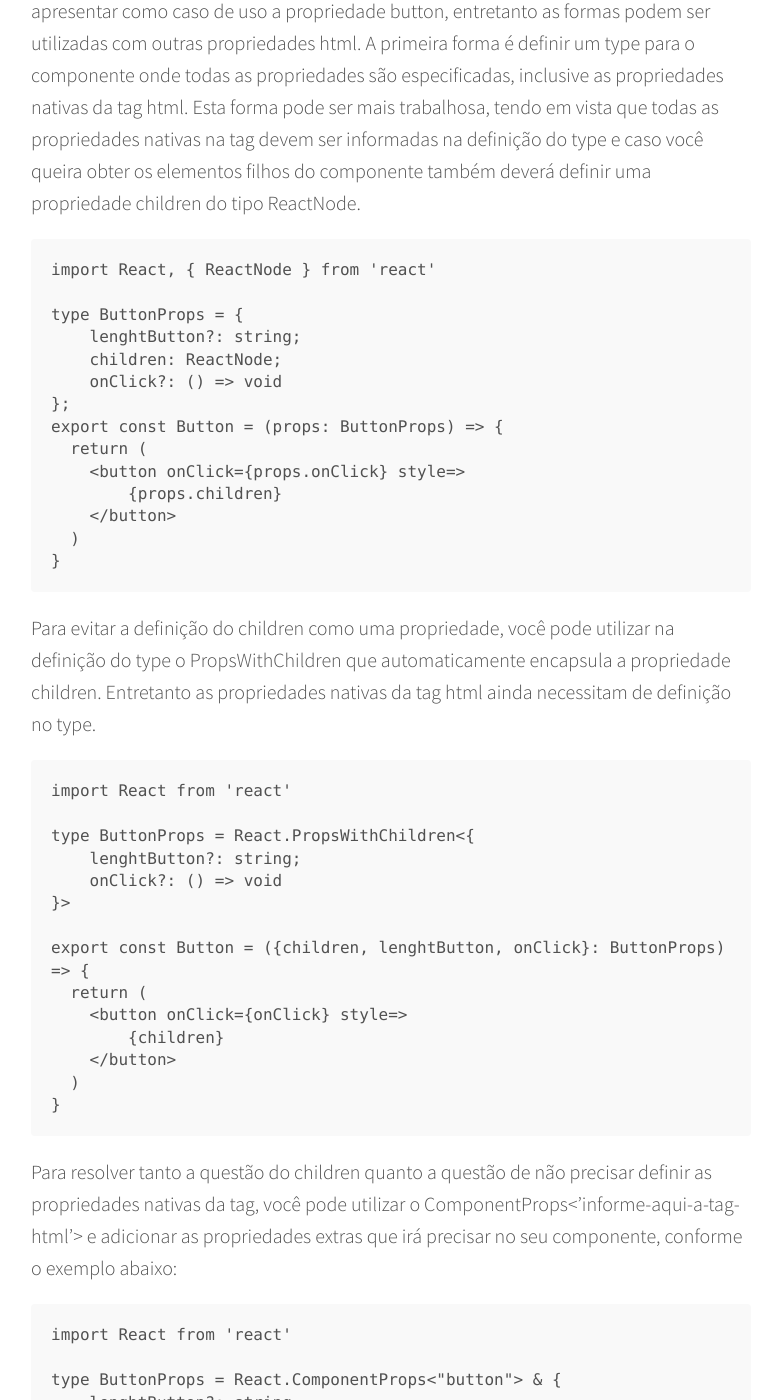
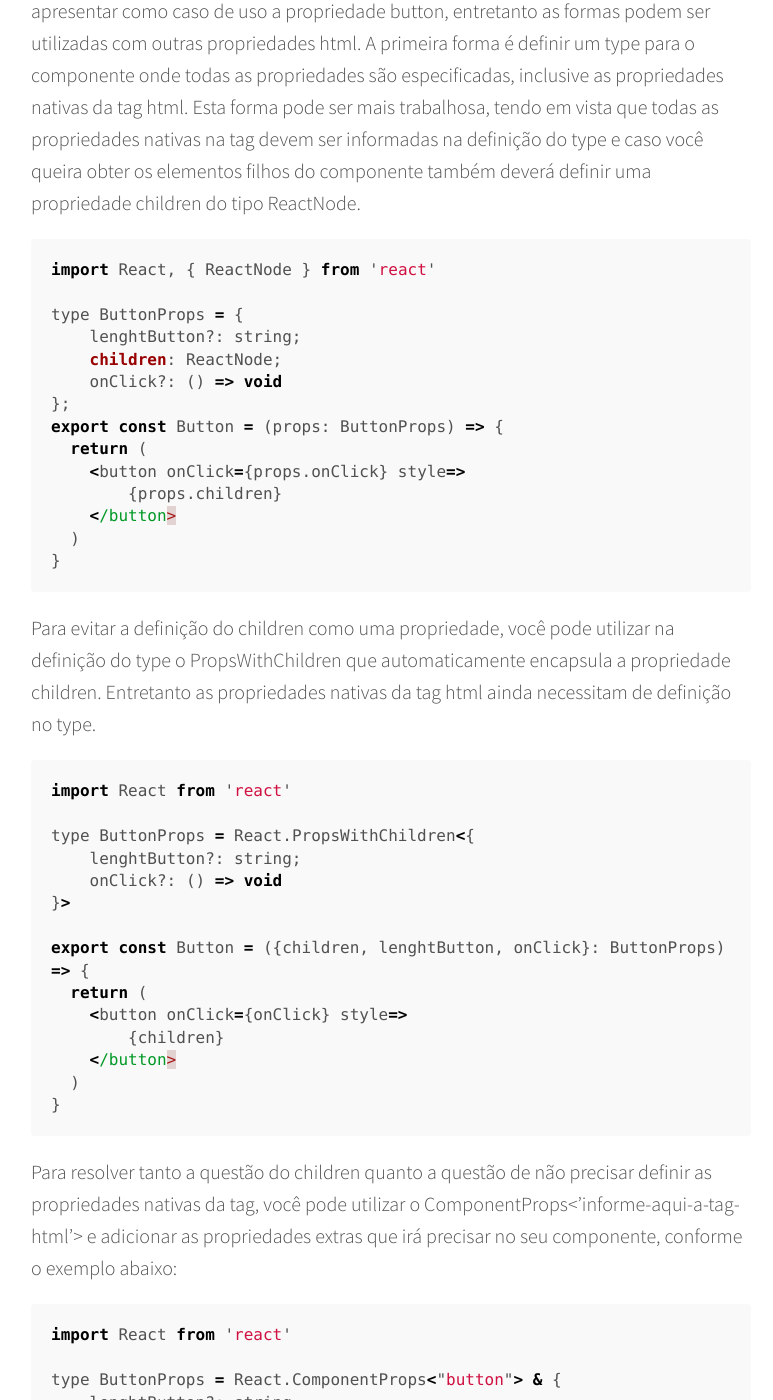
Before and after one commit to paulodutra/paulodutra.github.io, a Jekyll site: the page built from _posts/2023-08-17-3-formas-de-criar-componente-de-button-utilizando-react-com-typescript.md, in a window 1280 px wide and 1400 px high, scrolled down 441 px. Shown: the whole window, without its empty margins (249-1022 px from the left). Built offline with Jekyll 4.4.1, drawn with Linux system fonts in a browser that asks for light colours; comment, search, counter and statistics services are not loaded; some of the changed text lies outside the part shown.

Commit message:
Update 2023-08-17-3-formas-de-criar-componente-de-button-utilizando-react-com-typescript.md
fix: fixing the date and code snippets of post

````diff
--- a/_posts/2023-08-17-3-formas-de-criar-componente-de-button-utilizando-react-com-typescript.md
+++ b/_posts/2023-08-17-3-formas-de-criar-componente-de-button-utilizando-react-com-typescript.md
@@ -1,14 +1,14 @@
 ---
 layout: post
 title:  "3 formas de criar componente de button utilizando React com typescript"
-date:   2022-11-09 13:18:00 -0200
+date:   2023-08-13 13:18:00 -0200
 categories: blog, tecnologia, javascript, react
 ---
 
 Fala pessoal, irei apresentar 3 formas de definir tipos para propriedades html, irei apresentar como caso de uso a propriedade button, entretanto as formas podem ser utilizadas com outras propriedades html.
 A primeira forma é definir um type para o componente onde todas as propriedades são especificadas, inclusive as propriedades nativas da tag html. Esta forma pode ser mais trabalhosa, tendo em vista que todas as propriedades nativas na tag devem ser informadas na definição do type e caso você queira obter os elementos filhos do componente também deverá definir uma propriedade children do tipo ReactNode.
 
-```
+```javascript
 import React, { ReactNode } from 'react'
 
 type ButtonProps = {
@@ -26,7 +26,7 @@ export const Button = (props: ButtonProps) => {
 ```
 Para evitar a definição do children como uma propriedade, você pode utilizar na definição do type o PropsWithChildren que automaticamente encapsula a propriedade children.  Entretanto as propriedades nativas da tag html ainda necessitam de definição no type.
 
-```
+```javascript
 import React from 'react'
 
 type ButtonProps = React.PropsWithChildren<{
@@ -44,7 +44,7 @@ export const Button = ({children, lenghtButton, onClick}: ButtonProps) => {
 ```
 Para resolver tanto a questão do children quanto a questão de não precisar definir as propriedades nativas da tag, você pode utilizar o ComponentProps<’informe-aqui-a-tag-html’> e adicionar as propriedades extras que irá precisar no seu componente, conforme o exemplo abaixo:
 
-```
+```javascript
 import React from 'react'
 
 type ButtonProps = React.ComponentProps<"button"> & {
````
